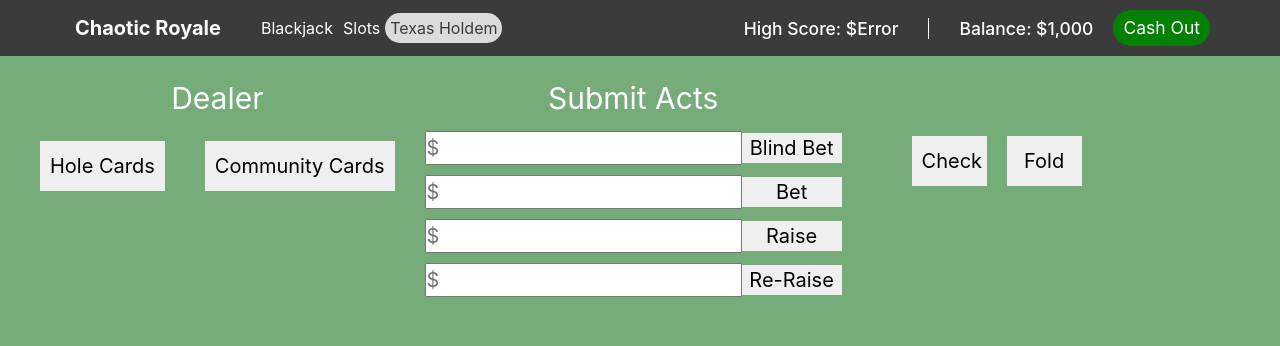
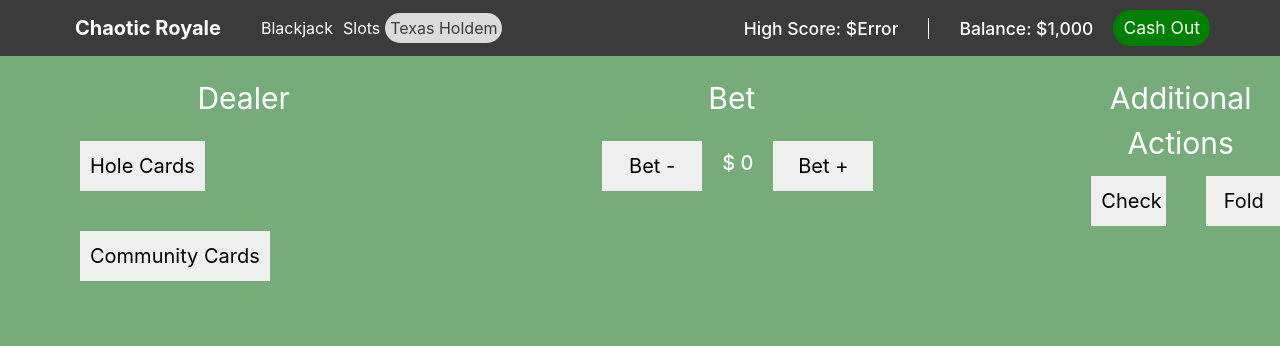
Before and after one commit to aubreyjonescreatives/chaoticroyale, a React (Create React App) app: page /texasholdem in a window 1280 px wide. Shown: the top 346 px of the page. Built offline with nearby package versions, Linux system fonts and the light colour scheme; no server answers.

Commit message:
latest TH betting component

```diff
--- a/src/components/TexasHoldem/THActs.js
+++ b/src/components/TexasHoldem/THActs.js
@@ -4,29 +4,33 @@ import './texasholdem.scss'
 
 
 
+
 class THActs extends Component {
+
+
+constructor(props) {
+    super(props)
+    this.state = {
+        clicks: 0,
+    }
+
+}
+
+IncrementItem = () => {
+    this.setState({ clicks: this.state.clicks + 20})
+}
+
+DecreaseItem = () => {
+    this.setState({ clicks: this.state.clicks - 1})
+}
 
 
 
 
 
-constructor(props) {
-super(props)
-    this.state = {
-        blind: ''
-}
 
-}
 
-onChange(e) {
-    this.setState({
-        blind: e.target.value
-    })
-}
 
-blindbet = () => {
-    console.log('add blind bet', this)
-}
 
 
 render() {
@@ -34,40 +38,22 @@ return (
     <>
 
 
+
 <div className="actingArea">
 
-<div className="actingTitle">Submit Acts</div>
-
    <div className="act">
-    <input type="text" placeholder="$" onChange={this.onChange}/>
-    <button className="actingButton" onClick={this.blindbet}  > Blind Bet</button>
-    </div>
-    <div className="act">
-
-    <input type="text" placeholder="$"/>
-    <button className="actingButton">Bet</button>
+    <button onClick={this.IncrementItem}>Increase Bet by $20</button>
+   <h1 className="betAmount">$ { this.state.clicks}</h1>
+    <button onClick={this.DecreaseItem}>Decrease Bet by $1</button>
     </div>
 
-    <div className="act">
-    <input type="text" placeholder="$"/>
-    <button className="actingButton" >Raise</button>
-    </div>
-    <div className="act">
-    <input type="text" placeholder="$"/>
-    <button className="actingButton" >Re-Raise</button>
-    </div>
-
-
-  </div>
-
-
-
+</div>
 
 </>
 
 )
+
 }
-
 
 }
 
--- a/src/components/TexasHoldem/TexasHoldem.js
+++ b/src/components/TexasHoldem/TexasHoldem.js
@@ -1,7 +1,7 @@
-import React, { useState } from 'react'
-//import ReactDOM from 'react-dom'
+import React, { useState, useContext } from 'react'
 import './texasholdem.scss'
 import Cards from './cards'
+import { ScoreContext } from "../../ScoreContext";
 //import cardBacks from './images/cardBacks'
 import _ from 'lodash'
 //import ThPot from './ThPot'
@@ -13,14 +13,9 @@ import { Modal, Button} from 'react-bootstrap'
 
 const cardData = Cards
 
-//const computerCards = _.shuffle(cardData)
-//const playerCards = _.shuffle(cardData)
-//const communityCards = _.shuffle(cardData)
 const theCards = _.shuffle(cardData)
 
 
-//console.log(dealerCards)
-//console.log(playerCards)
 
 
 const holecards1 = theCards[0].image
@@ -36,21 +31,13 @@ const communitycards4 = theCards[7].image
 const communitycards5 = theCards[8].image
 
 
-/*
-const communityCardsBunch = [`${theCards[0].image}`, `${communityCards[1].image}`, `${communityCards[2].image}`,
-`${communityCards[3].image}`, `${communityCards[4].image}`, ]
- */
-
-
-
-
-//console.log(holecards1)
-//console.log(holecards2)
-
 
 
 
 const TexasHoldem = (props) => {
+
+  const score = useContext(ScoreContext)
+  console.log(score)
 
 const [holeCards, setholeCards] = useState([])
 const [holeCards2, setholeCards2] = useState([])
@@ -60,12 +47,17 @@ const [check, setCheck] = useState(false)
 const [fold, setFold] = useState(false)
 
 
+
 const closeCheck = () => setCheck(false)
 const showCheck = () => setCheck(true)
 
 
 
-const closeFold = () => setFold(false)
+const closeFold = () => {
+  setFold(false)
+  setCount(0)
+
+}
 const showFold = () => setFold(true)
 
 
@@ -114,6 +106,34 @@ const addCommunityCard = (communityCard) => {
   console.log('community card added')
 }
 
+// add scores to bet
+
+const [bet, setBet] = useState(10)
+
+
+
+
+// count bet
+
+const [count, setCount] = useState(0)
+
+//score.set(score.get + bet)
+
+const handleIncrement = () => {
+  setCount(prevCount => prevCount + 10)
+  setBet(10)
+
+
+}
+
+
+const handleDecrement = () => {
+  setCount(prevCount => prevCount - 5)
+  setBet(5)
+
+
+}
+
 
 
   return (
@@ -131,15 +151,18 @@ const addCommunityCard = (communityCard) => {
     <button className="dealerButton" onClick={communityAdd}>Community Cards</button>
     </div>
 
-
-
-    <THActs />
-
-
+    <div className="actChoices">
+    <div className="betTitle">Bet</div>
+    <div className="actingArea">
+    <button className="betButton" onClick={handleDecrement}>Bet -</button>
+    <h1 className="actingTitle2"> $ {count}</h1>
+    <button className="betButton" onClick={handleIncrement}>Bet +</button>
+    </div>
+    </div>
 
     <div className="act2">
 
-
+    <div className="acTitle">Additional Actions</div>
     <button className="actingButton2" onClick={showCheck}>Check</button>
     <Modal {...props} show={check} onHide={closeCheck}
     size="lg"
@@ -182,9 +205,7 @@ You will discard your current hand and forfeit the current bet!
 </Modal.Footer>
 </Modal>
     </div>
-
-
-  </div>
+    </div>
 
 
 
--- a/src/components/TexasHoldem/texasholdem.scss
+++ b/src/components/TexasHoldem/texasholdem.scss
@@ -1,11 +1,12 @@
 .actions {
-display: flex;
+display: inline-flex;
 margin: 20px;
+width: 100%;
 
 
 
 .dealerArea {
-justify-content: flex-start;
+    margin-left: 40px;
 
 
 .dealerTitle {
@@ -26,64 +27,76 @@ button {
 
 
 
-.potArea {
+.actChoices {
+    clear: both;
+    width: 300px;
+    margin-left: 175px;
+
+
+    .betTitle {
+        color: white;
+        font-size: 30px;
+        text-align: center;
+        justify-content: center;
+        margin-bottom: 20px;
+        margin-left: -20px;
+    }
+
+
+
+
+    .actingTitle2 {
+        text-align: center;
+        font-size: 20px;
+        padding: 10px 20px;
+        color: white;
+
+    }
+
+    .betAmount {
+        text-align: center;
+        padding: 10px;
+    }
+
+
+
+.actingArea {
+    display: inline-flex;
+    height: 50px;
     justify-content: center;
-    width: 30%;
 
-.potTitle {
-    color: white;
-    font-size: 30px;
-    text-align: center;
 
-}
 
-img {
-    display: block;
-    margin: 0 auto;
-}
 
-.potNumber {
-    color: white;
-    font-size: 24px;
-    margin-left: 120px;
+
+.betButton {
+    font-size: 20px;
+    width: 100px;
+    border: none;
+    padding: 5px;
 }
 
 }
 
 
-.actingArea {
-    justify-content: flex-end;
-
-
-.actingTitle {
-    color: white;
-    font-size: 30px;
-    text-align: center;
-
-}
-
-.act {
-    margin: 10px;
-}
-
-input {
-    font-size: 20px;
-}
-
-button {
-    font-size: 20px;
-    width: 100px;
-    border: none;
-}
-
 }
 
 
+
+
 .act2 {
-    display: block;
+
     font-size: 20px;
-    margin-top: 50px;
-    margin-left: 50px;
+    margin-left: 180px;
+
+
+
+    .acTitle {
+        text-align: center;
+        font-size: 30px;
+        color: white;
+    }
+
 
 
 .actingButton2 {
@@ -91,6 +104,7 @@ button {
     padding: 10px;
     border: none;
     margin: 10px;
+    margin-left: 30px;
 
 }
 }
```
